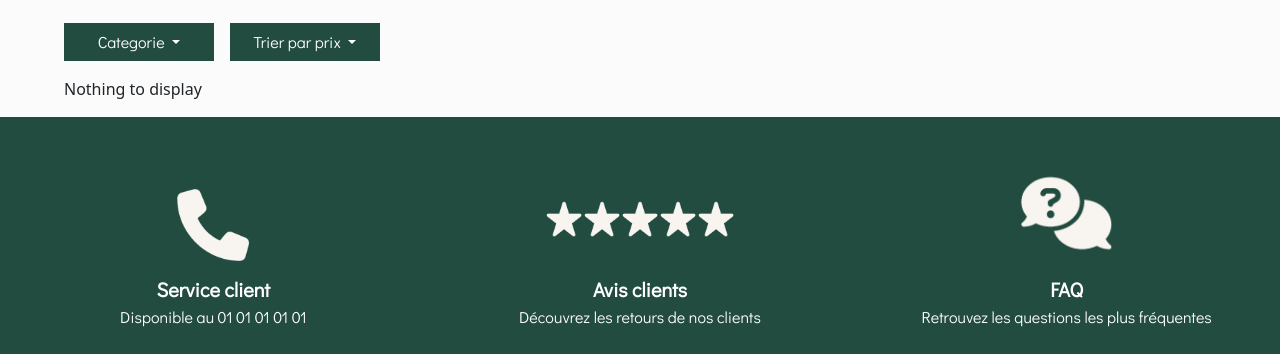
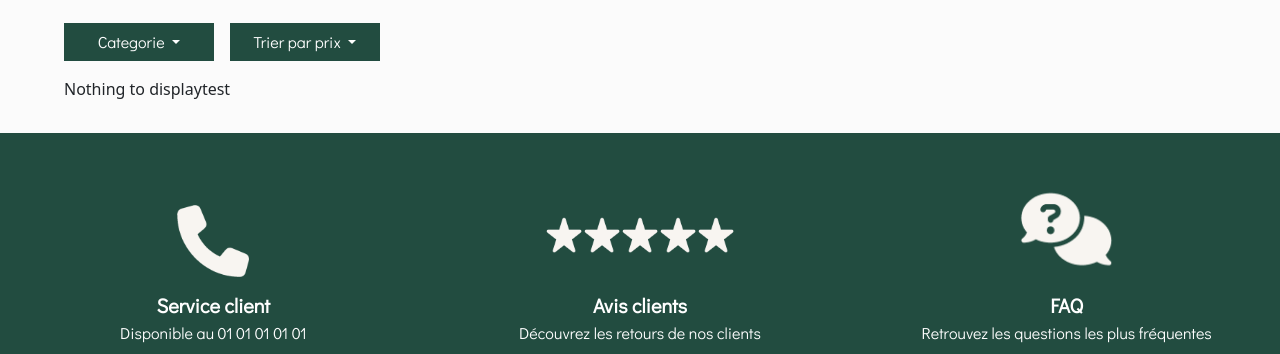
Before and after one commit to WildCodeSchool/2023-02-PHP-Bordeaux-SwiftForce, a PHP site: template src/View/product/sort.html.twig in a window 1280 px wide. Shown: the part 1042-1396 px from the top of the page. Run offline with PHP 8.4, Linux system fonts and the light colour scheme; the template is opened without the code that fills it, so the values that code supplies are empty; some libraries are stand-ins or nearby versions.

Commit message:
update html

```diff
--- a/src/View/Home/index.html.twig
+++ b/src/View/Home/index.html.twig
@@ -23,7 +23,7 @@
             <span class="visually-hidden">Next</span>
         </button>
     </div>
-    <!-- -------------------------- automatic products carrousel big -------------------------- -->
+    <!-- -------------------------- automatic products carrousel mini -------------------------- -->
     <div id="carouselExampleAutoplaying" class="carousel slide WS-mini" data-bs-ride="carousel">
         <div class="carousel-inner">
             <div class="carousel-item active">
@@ -48,7 +48,7 @@
     <!-- -------------------------- category discs -------------------------- -->
     <div class="disc_category WS-big">
         <ul>
-            <li><a href="product/sortCat?cat=water" class="disc_water">
+            <li><a href="product/sortCat?page=1&cat=water" class="disc_water">
                     <img src="/assets/images/disc_water.png" alt="">
                     <p>Eau</p>
                 </a></li>
--- a/src/View/product/index.html.twig
+++ b/src/View/product/index.html.twig
@@ -39,7 +39,6 @@
     </div>
     <div class="WS-product-container">
         {% for product in products %}
-
             <div class="WS-product-card m-3"><a href="/product/show?id={{ product.id }}"><i class="fa-solid fa-eye fa-lg" style="color: #004f43;"></i></a>
                 <a class="WSflex" href="/product/show?id={{ product.id }}"><img src="/assets/images/{{ product.image }}"  alt=""></a>
 
@@ -56,5 +55,9 @@
         {% else %}
             <li>Nothing to display</li>
         {% endfor %}
+        <nav>
+            <p>test</p>
+
+        </nav>
     </div>
 {% endblock %}
```
